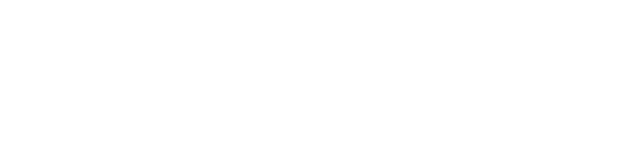
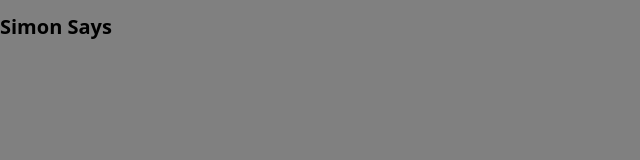
Before and after one commit to dcollis92/simon-says, a plain HTML site: page index.html in a window 1280 px wide. Shown: the whole page, without its empty margins (0-640 px from the left). Drawn offline with Linux system fonts and the light colour scheme.

Commit message:
css punchup

```diff
--- a/css/style.css
+++ b/css/style.css
@@ -0,0 +1,26 @@
+html {
+  box-sizing: border-box
+}
+
+/* The Universal Selector */
+*, /* All elements*/
+*::before, /* All ::before pseudo-elements */
+*::after { /* All ::after pseudo-elements */
+  /* height & width will now include border & padding by default
+     but can be over-ridden as needed */
+  box-sizing: inherit;
+}
+
+/* resets font size to be 62.5% of the user preference -
+     in most browser configurations this will be 10px */
+:root {
+  font-size: 62.5%;
+}
+
+body {
+  background-color: gray;
+  /* Use a system font, if none are available use an available sans-sarif font */
+  font-family: system-ui, -apple-system, BlinkMacSystemFont, "Segoe UI",
+        Roboto, Oxygen-Sans, Ubuntu, Cantarell, "Helvetica Neue", sans-serif;
+  margin: 0;
+}
--- a/index.html
+++ b/index.html
@@ -8,7 +8,8 @@
   <link rel="stylesheet" href="./css/style.css">
   <title>Simon Says</title>
 </head>
-<body>
+  <h1>Simon Says</h1>
+  <body>
 
-</body>
+  </body>
 </html>
```
